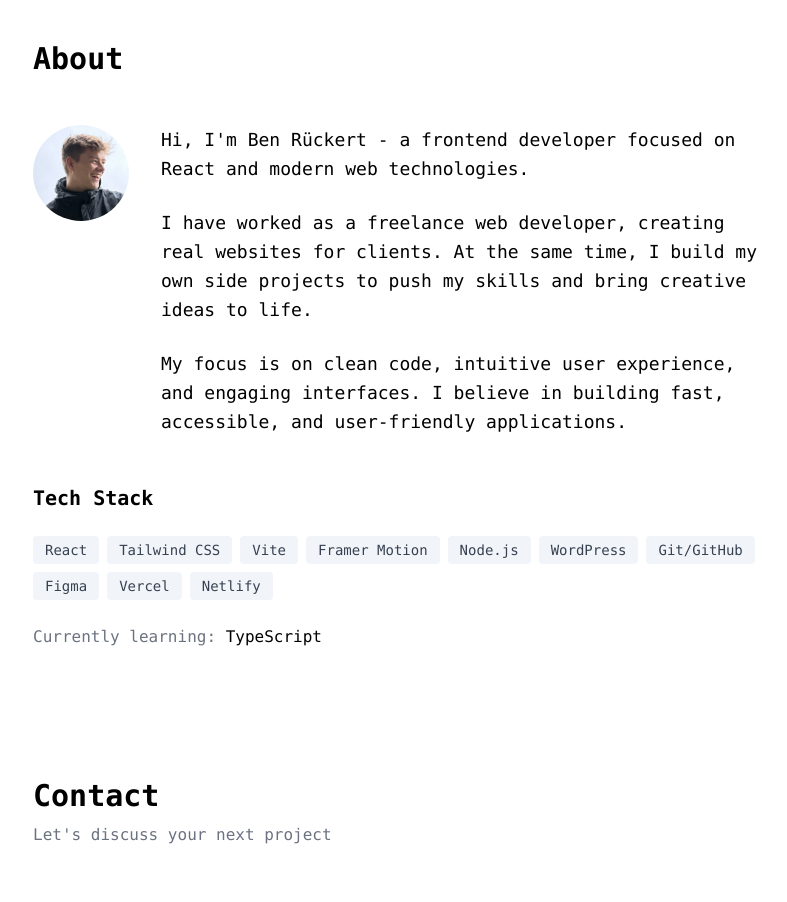
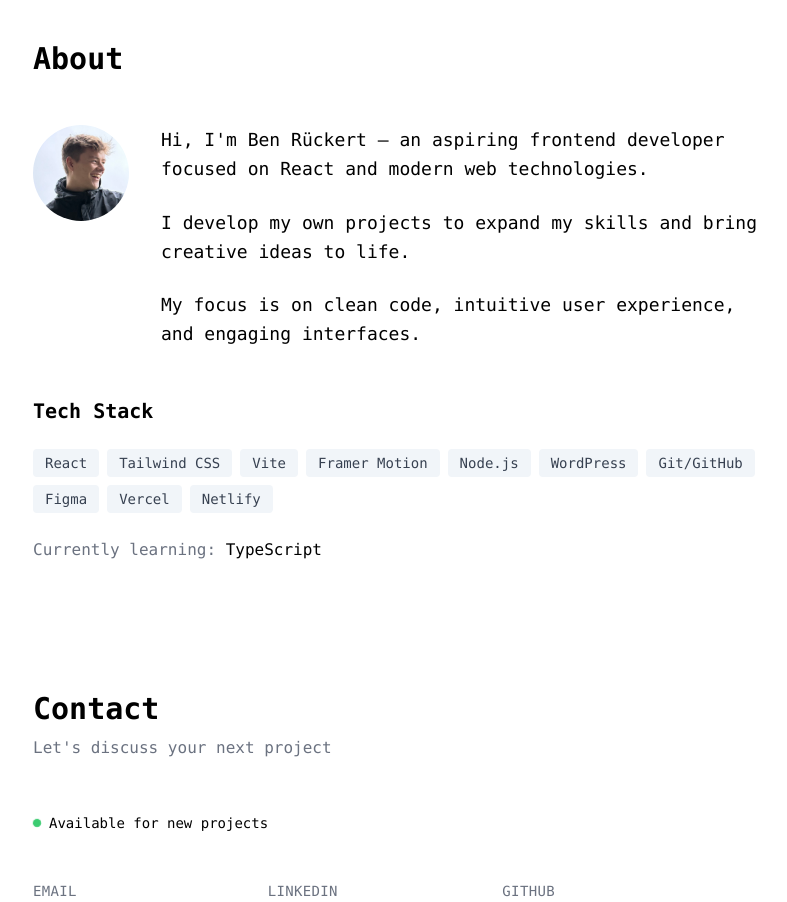
Before and after one commit to benrueckert/portfolio-website, a React (Vite) app: page / in a window 1280 px wide. Shown: the part 2740-3642 px from the top of the page, without its empty margins (239-1026 px from the left). Built offline with nearby package versions, Linux system fonts and the light colour scheme.

Commit message:
Updated: about section text

```diff
--- a/src/contexts/TranslationContext.jsx
+++ b/src/contexts/TranslationContext.jsx
@@ -84,9 +84,9 @@ const translations = {
     // About Section
     about: {
       title: 'About',
-      intro: "Hi, I'm Ben Rückert - a frontend developer focused on React and modern web technologies.",
-      experience: "I have worked as a freelance web developer, creating real websites for clients. At the same time, I build my own side projects to push my skills and bring creative ideas to life.",
-      philosophy: "My focus is on clean code, intuitive user experience, and engaging interfaces. I believe in building fast, accessible, and user-friendly applications.",
+      intro: "Hi, I'm Ben Rückert – an aspiring frontend developer focused on React and modern web technologies.",
+      experience: "I develop my own projects to expand my skills and bring creative ideas to life.",
+      philosophy: "My focus is on clean code, intuitive user experience, and engaging interfaces.",
       techStack: 'Tech Stack',
       currentlyLearning: 'Currently learning:',
       typescript: 'TypeScript'
@@ -257,9 +257,9 @@ const translations = {
     // About Section
     about: {
       title: 'Über mich',
-      intro: "Hallo, ich bin Ben Rückert - ein Frontend-Entwickler mit Fokus auf React und moderne Web-Technologien.",
-      experience: "Ich arbeite als freiberuflicher Web-Entwickler und erstelle echte Websites für Kunden. Gleichzeitig entwickle ich eigene Side-Projekte, um meine Fähigkeiten zu erweitern und kreative Ideen zum Leben zu erwecken.",
-      philosophy: "Mein Fokus liegt auf sauberem Code, intuitiver Benutzererfahrung und ansprechenden Benutzeroberflächen. Ich glaube daran, schnelle, barrierefreie und benutzerfreundliche Anwendungen zu entwickeln.",
+      intro: "Hallo, ich bin Ben Rückert – ein angehender Frontend-Entwickler mit Fokus auf React und moderne Web-Technologien.",
+      experience: "Ich entwickle eigene Projekte, um meine Fähigkeiten auszubauen und kreative Ideen zum Leben zu erwecken.",
+      philosophy: "Mein Schwerpunkt liegt auf sauberem Code, intuitiver Benutzererfahrung und ansprechenden Benutzeroberflächen.",
       techStack: 'Tech Stack',
       currentlyLearning: 'Derzeit lerne ich:',
       typescript: 'TypeScript'
```
